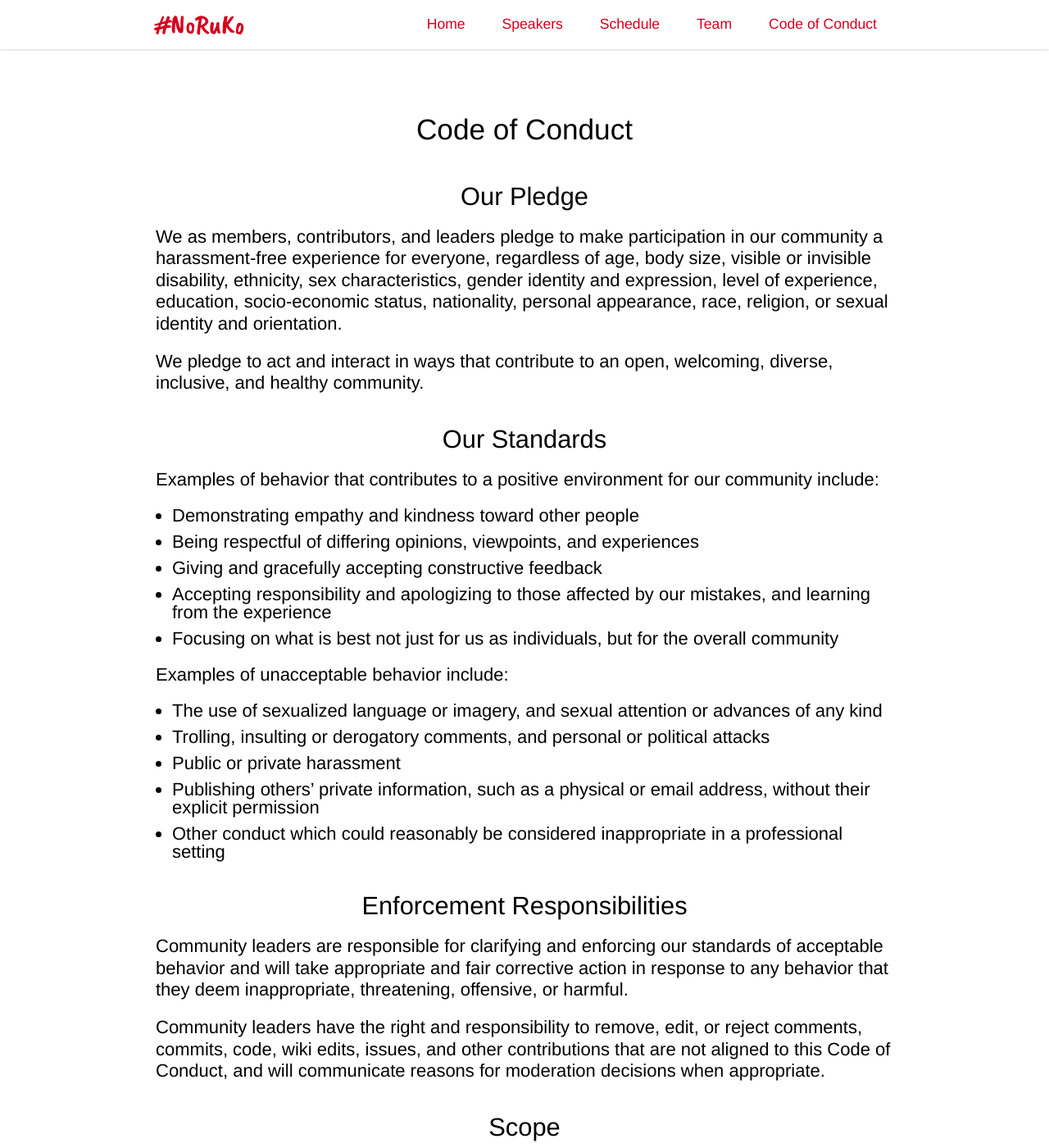
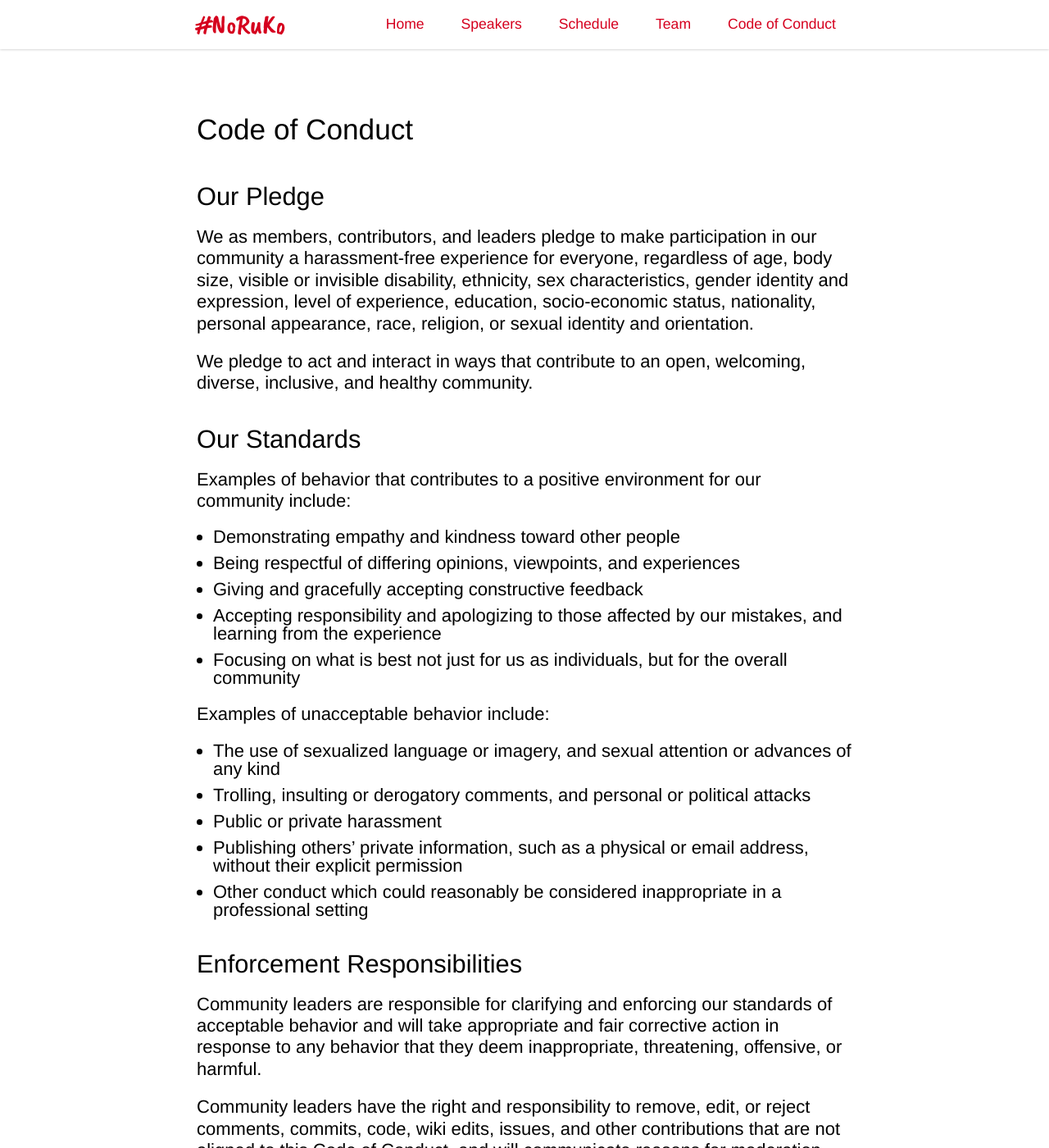
Before and after one commit to rubynl/noruko.org, a Jekyll site: the page built from code-of-conduct/index.html.md, in a window 1280 px wide and 1400 px high. Shown: the whole window at 82% size. Built offline with Jekyll 4.4.1, drawn with Linux system fonts in a browser that asks for light colours.

Commit message:
Make content less wide
Make content less wide so large texts are less of a hassle to read.
Center align most sections except separate pages

```diff
--- a/_sass/_main.sass
+++ b/_sass/_main.sass
@@ -4,7 +4,7 @@
 $border-color: #cecece    // Soft grey
 $grey-color: #515151      // Grey
 $dark-color: #1a1a1a      // close to black color
-$container-width: 900px
+$container-width: 800px
 $header-height: 60px
 $font-family: Helvetica, Arial, sans-serif
 $logo-font-family: "Caveat Brush", $font-family
--- a/_sass/components/_section.sass
+++ b/_sass/components/_section.sass
@@ -1,10 +1,19 @@
 .section
   padding: 80px 20px
+
+  text-align: center
 
   p:not(:last-child)
     margin-bottom: 20px
 
 .section-page
+  text-align: left
+
+  h1,
+  h2,
+  h3,
+  h4
+    text-align: left
 
   h1
     margin-bottom: 50px
```
